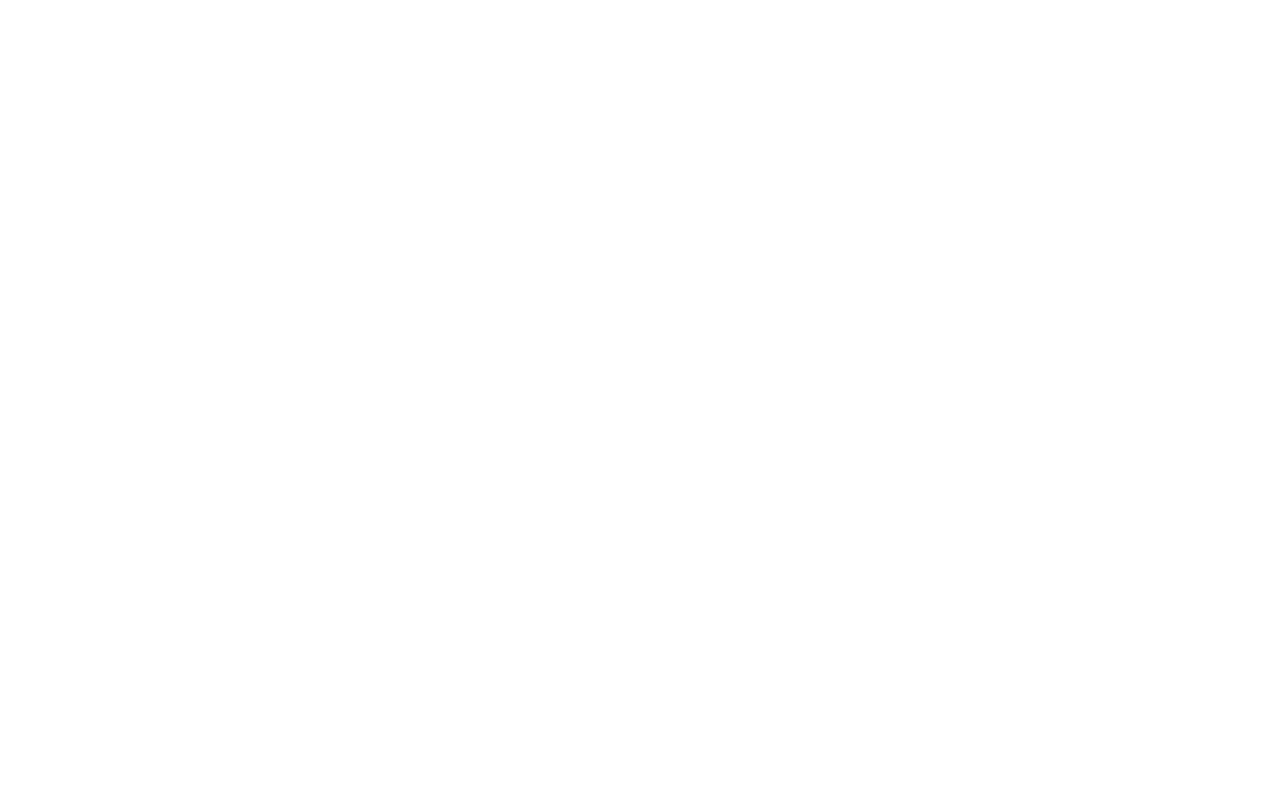
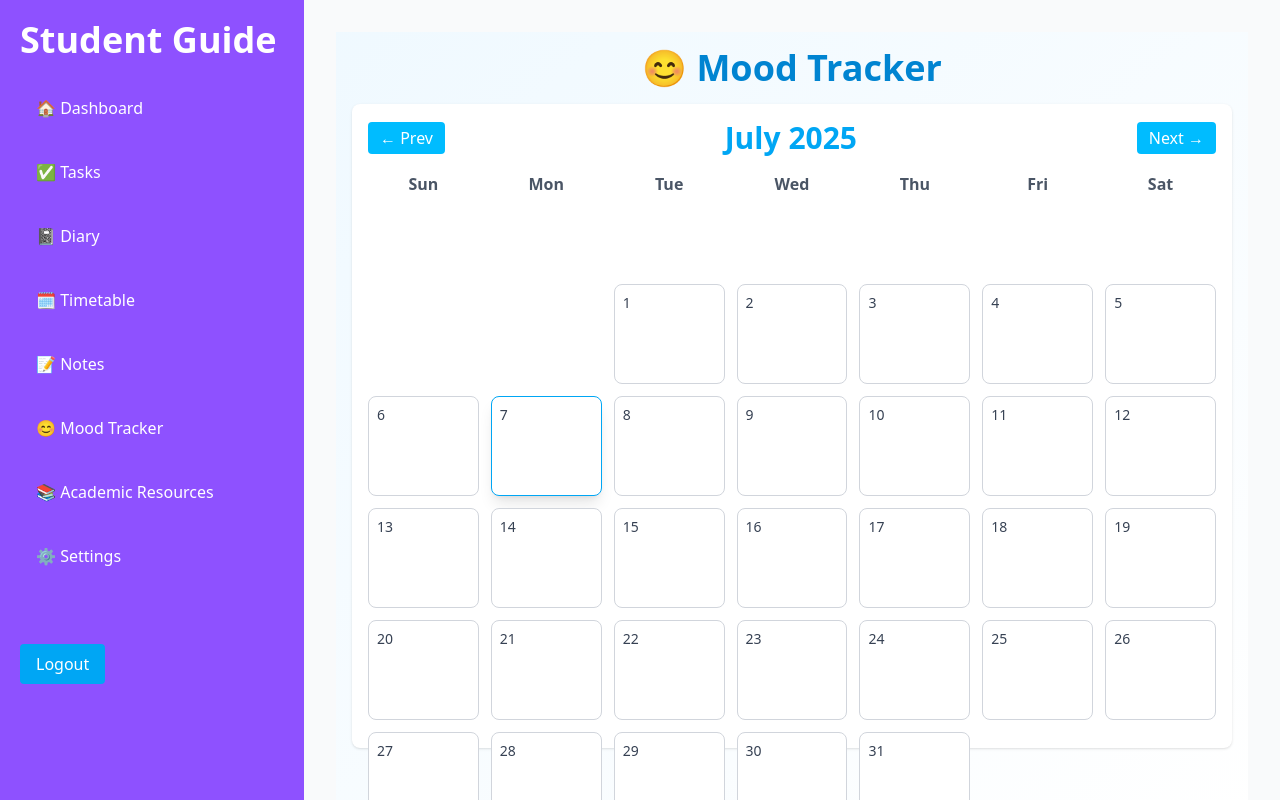
Before and after one commit to sakshamsingh03/Student-Guide-App, a React (Vite) app in the folder frontend/: page /mood in a window 1280 px wide. Before the commit this address had no page. Built offline with nearby package versions, Linux system fonts and the light colour scheme; sample sign-in values are in the browser's storage.

Commit message:
Adding Moodtracker page

```diff
--- a/frontend/src/App.jsx
+++ b/frontend/src/App.jsx
@@ -8,6 +8,7 @@
 import Timetable from "./pages/Timetable";
 import Diary from "./pages/Diary";
 import Notes from "./pages/Notes";
+import MoodTracker from "./pages/MoodTracker";
 
 
 
@@ -25,6 +26,7 @@
           <Route path="calendar" element={<Timetable />} />
           <Route path="diary" element={<Diary />} />
           <Route path="notes" element={<Notes />} />
+          <Route path="/mood" element={<MoodTracker />} />
 
 
           {/* Add more routes here */}
--- /dev/null
+++ b/frontend/src/pages/MoodTracker.jsx
@@ -0,0 +1,219 @@
+import { useState, useEffect } from "react";
+
+export default function MoodTracker() {
+  const today = new Date();
+  const todayISO = getISODate(today);
+
+  const [viewYear, setViewYear] = useState(today.getFullYear());
+  const [viewMonth, setViewMonth] = useState(today.getMonth());
+  const [entries, setEntries] = useState(() => {
+    const saved = localStorage.getItem("moodEntries");
+    return saved ? JSON.parse(saved) : {};
+  });
+
+  const [showForm, setShowForm] = useState(false);
+  const [mood, setMood] = useState("");
+  const [note, setNote] = useState("");
+
+  useEffect(() => {
+    localStorage.setItem("moodEntries", JSON.stringify(entries));
+  }, [entries]);
+
+  function getISODate(date) {
+    const year = date.getFullYear();
+    const month = String(date.getMonth() + 1).padStart(2, '0');
+    const day = String(date.getDate()).padStart(2, '0');
+    return `${year}-${month}-${day}`;
+  }
+
+  function getMonthDays(year, month) {
+    const last = new Date(year, month + 1, 0);
+    const days = [];
+    for (let d = 1; d <= last.getDate(); d++) {
+      days.push(new Date(year, month, d));
+    }
+    return days;
+  }
+
+  const handleSave = () => {
+    if (!mood) return;
+    setEntries({
+      ...entries,
+      [todayISO]: { mood, note }
+    });
+    setShowForm(false);
+    setMood("");
+    setNote("");
+  };
+
+  const goPrevMonth = () => {
+    if (viewMonth === 0) {
+      setViewMonth(11);
+      setViewYear(viewYear - 1);
+    } else {
+      setViewMonth(viewMonth - 1);
+    }
+  };
+
+  const goNextMonth = () => {
+    if (viewMonth === 11) {
+      setViewMonth(0);
+      setViewYear(viewYear + 1);
+    } else {
+      setViewMonth(viewMonth + 1);
+    }
+  };
+
+  const monthName = new Date(viewYear, viewMonth).toLocaleString('default', { month: 'long' });
+  const monthDays = getMonthDays(viewYear, viewMonth);
+
+  return (
+    <div className="min-h-screen bg-gradient-to-br from-sky-50 to-white p-4">
+      <h1 className="text-4xl text-center font-bold text-sky-600 mb-4">😊 Mood Tracker</h1>
+
+      <div className="max-w-5xl mx-auto bg-white shadow rounded-lg p-4 mb-4">
+        <div className="flex items-center justify-between mb-4">
+          <button
+            onClick={goPrevMonth}
+            className="px-3 py-1 rounded bg-sky-400 text-white hover:bg-sky-500"
+          >
+            ← Prev
+          </button>
+          <h2 className="text-3xl font-bold text-sky-500">
+            {monthName} {viewYear}
+          </h2>
+          <button
+            onClick={goNextMonth}
+            className="px-3 py-1 rounded bg-sky-400 text-white hover:bg-sky-500"
+          >
+            Next →
+          </button>
+        </div>
+
+        <div
+          className="
+            grid grid-cols-7
+            gap-2 sm:gap-3
+            auto-rows-[minmax(80px,1fr)]
+            md:auto-rows-[minmax(100px,1fr)]
+            max-h-[70vh]
+          "
+        >
+          {["Sun", "Mon", "Tue", "Wed", "Thu", "Fri", "Sat"].map((day) => (
+            <div key={day} className="text-center font-semibold text-gray-600 mt-0">
+              {day}
+            </div>
+          ))}
+
+          {Array(new Date(viewYear, viewMonth, 1).getDay())
+            .fill("")
+            .map((_, i) => (
+              <div key={`empty-${i}`} />
+            ))}
+
+          {monthDays.map((dateObj) => {
+            const dateStr = getISODate(dateObj);
+            const isToday = dateStr === todayISO;
+            const entry = entries[dateStr];
+
+            return (
+              <div
+                key={dateStr}
+                onClick={() => {
+                  if (isToday) {
+                    setMood(entry ? entry.mood : "");
+                    setNote(entry ? entry.note : "");
+                    setShowForm(true);
+                  }
+                }}
+                className={`
+                  border rounded-lg p-2 cursor-pointer transition
+                  ${isToday ? "border-sky-500 shadow-lg" : "border-gray-300"}
+                  bg-white hover:bg-sky-50 flex flex-col
+                `}
+              >
+                <div className="text-sm font-medium text-gray-700">{dateObj.getDate()}</div>
+                {entry && (
+                  <div className="mt-2 text-center text-xl">
+                    {entry.mood}
+                    <p className="text-xs mt-1 break-words text-gray-700">{entry.note}</p>
+                  </div>
+                )}
+              </div>
+            );
+          })}
+        </div>
+      </div>
+
+      {showForm && (
+        <div className="fixed inset-0 bg-black bg-opacity-40 flex items-center justify-center z-50">
+          <div className="bg-white rounded-lg p-6 max-w-sm w-full shadow-xl">
+            <h2 className="text-2xl font-semibold mb-4 text-sky-600">
+              Mood for {new Date(todayISO).toLocaleDateString(undefined, {
+                year: "numeric",
+                month: "long",
+                day: "numeric",
+              })}
+            </h2>
+
+            <div className="flex justify-around mb-4">
+              <button
+                onClick={() => setMood("🙂")}
+                className={`text-4xl ${mood === "🙂" ? "bg-yellow-200 rounded" : ""}`}
+              >
+                🙂
+              </button>
+              <button
+                onClick={() => setMood("😐")}
+                className={`text-4xl ${mood === "😐" ? "bg-gray-200 rounded" : ""}`}
+              >
+                😐
+              </button>
+              <button
+                onClick={() => setMood("🙁")}
+                className={`text-4xl ${mood === "🙁" ? "bg-blue-200 rounded" : ""}`}
+              >
+                🙁
+              </button>
+            </div>
+
+            <textarea
+              placeholder="Write something about today..."
+              value={note}
+              onChange={(e) => setNote(e.target.value)}
+              className="w-full border rounded px-3 py-2 mb-4 focus:outline-none focus:ring-sky-300"
+            />
+
+            <div className="flex justify-end gap-2 flex-wrap">
+              <button
+                onClick={() => setShowForm(false)}
+                className="px-4 py-2 rounded bg-gray-300 hover:bg-gray-400"
+              >
+                Cancel
+              </button>
+              <button
+                onClick={handleSave}
+                className="px-4 py-2 rounded bg-sky-500 text-white hover:bg-sky-600"
+              >
+                Save
+              </button>
+              <button
+                onClick={() => {
+                  const updated = { ...entries };
+                  delete updated[todayISO];
+                  setEntries(updated);
+                  setShowForm(false);
+                  setMood("");
+                  setNote("");
+                }}
+                className="px-4 py-2 rounded bg-red-500 text-white hover:bg-red-600"
+              >
+                Remove
+              </button>
+            </div>
+          </div>
+        </div>
+      )}
+    </div>
+  );
+}
```
